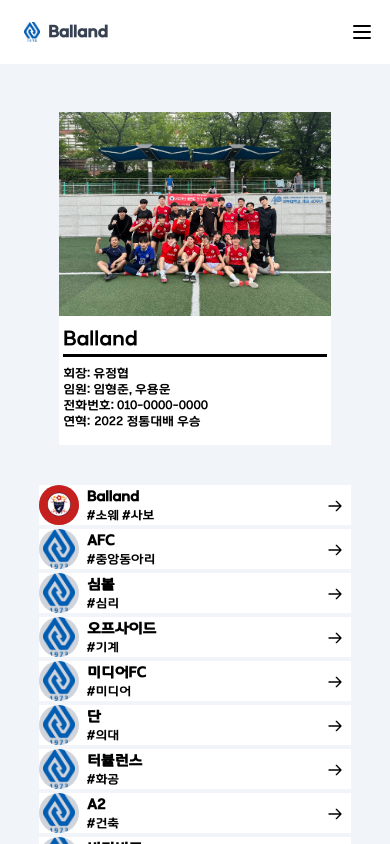
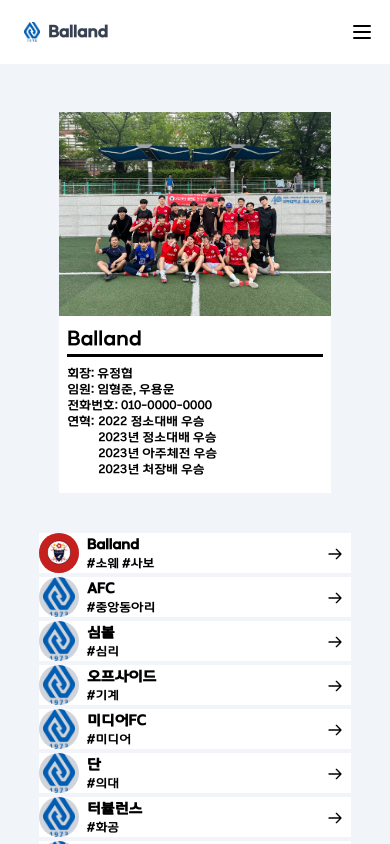
Before and after one commit to Ballandd/Balland_Web, a Next.js app in the folder balland/: page /club in a window 390 px wide. Shown: the top 844 px of the page. Built offline with nearby package versions, Linux system fonts and the light colour scheme; no server answers; a web font is replaced by a local one.

Commit message:
Design(동아리): 연혁 map으로 구현

```diff
--- a/balland/components/ClubCard.tsx
+++ b/balland/components/ClubCard.tsx
@@ -10,8 +10,6 @@ export interface CardProps {
     color: string
     handleClick: (value: number) => void
     elementIndex: number
-
-    link: string
 }
 
 const ClubCard = (props: CardProps) => {
@@ -21,7 +19,7 @@ const ClubCard = (props: CardProps) => {
             onClick={() => props.handleClick(props.elementIndex)}
         >
             {isStatus ? (
-                // 여기가 true가 온 480보다 큰 것
+                // 여기가 true, 화면이 480보다 큰 것
                 <div className="relative w-40 lg:w-44 xl:w-52 h-40 lg:h-44 xl:h-52 border-2 bg-white items-center">
                     <img
                         className="w-full h-1/2 object-cover z-0"
@@ -41,7 +39,7 @@ const ClubCard = (props: CardProps) => {
                     </div>
                 </div>
             ) : (
-                // 여기가 false가 온 480보다 작은 것
+                // 여기가 false, 화면이 480보다 작은 것
                 <div className="relative flex flex-row w-[80vw] h-10 bg-white">
                     <img
                         className="w-10 object-contain rounded-full mr-2 bg-gray-300"
--- a/balland/components/ClubInfo.tsx
+++ b/balland/components/ClubInfo.tsx
@@ -4,18 +4,17 @@ export interface CardProps {
     captain: string
     people: string
     phonenumber: string
-    history: any[]
+    history: string[]
 }
 
 const ClubInfo = (props:CardProps) => {
-  const historylist = props.history
     return (
       <div className="grid grid-cols-1 sm:grid-cols-2 w-10/12 mb-10 bg-white">
         <img
         className="w-full s:h-[350px] sm:h-[250px] lg:h-[350px] xl:h-[450px] object-cover"
         src={props.clubimage}
         />
-        <div className="flex flex-col pt-2 sm:pt-4 lg:pt-3 px-1 s:px-2 sm:px-4 lg:px-5">
+        <div className="flex flex-col pt-2 sm:pt-4 lg:pt-3 px-2 sm:px-4 md:px-3 lg:px-5">
           <div className="text-[20px] s:text-[30px] md:text-[40px] border-b-[3px] border-black mb-2 sm:mb-4">{props.clubname}</div>
           <div className="text-[10px] xs:text-xs s:text-sm sm:text-sm md:text-[14px] lg:text-lg xl:text-xl mb-4 sm:mb-1">
             <div>회장: {props.captain}</div>
@@ -24,7 +23,9 @@ const ClubInfo = (props:CardProps) => {
               <div className="flex flex-row">
                 <span className="mr-1">연혁: </span>
                 <div className="flex flex-col">
-                  <span>{props.history}</span>
+                  {props.history.map((item, index) => (
+                    <span key={index}>{item}</span>
+                  ))}
                 </div>
               </div>
             </div>
--- a/balland/pages/club/index.js
+++ b/balland/pages/club/index.js
@@ -3,6 +3,7 @@ import Head from "next/head"
 import ClubCard from "../../components/ClubCard.tsx"
 import ClubInfo from "../../components/ClubInfo.tsx"
 
+// 화면 사이즈 구하는 함수
 export default function Club() {
   const getWindowSize = () => {
     const [windowSize, setWindowSize] = useState(0);
@@ -35,7 +36,7 @@ export default function Club() {
   const [clubPeople, setclubPeople] = useState('임형준, 우용운');
   const [clubPhonenumber, setclubPhonenumber] = useState('010-0000-0000');
   // 연혁 부분도 배열로 설정해서 map으로 보여지게 해야함
-  const [clubHistory, setclubHistory] = useState('2022년 정소대배 우승');
+  const [clubHistory, setclubHistory] = useState(['2022년 정소대배 우승']);
   const [selectClub, setselectClub] = useState(0)
 
   // Club 선택했을 때
@@ -62,7 +63,7 @@ export default function Club() {
       captain: "유정협",
       people: "임형준, 우용운",
       phonenumber: "010-0000-0000",
-      history: "2022 정통대배 우승"
+      history: ["2022 정소대배 우승", "2023년 정소대배 우승", "2023년 아주체전 우승", "2023년 처장배 우승"]
     },{
       name: "AFC",
       imageBack: "../bigground.jpg",
@@ -73,7 +74,7 @@ export default function Club() {
       captain: "회장",
       people: "부회장, 안치욱",
       phonenumber: "010-0000-0000",
-      history: "2022년 AFC배 우승"
+      history: ["2022년 AFC배 우승", "2023년 AFC배 우승"]
     },{
       name: "심볼",
       imageBack: "../bigground.jpg",
@@ -84,7 +85,7 @@ export default function Club() {
       captain: "유정협",
       people: "임형준, 우용운",
       phonenumber: "010-0000-0000",
-      history: "2022 정통대배 우승"
+      history: ["2022 정통대배 우승"]
     },{
       name: "오프사이드",
       imageBack: "../bigground.jpg",
@@ -95,7 +96,7 @@ export default function Club() {
       captain: "유정협",
       people: "임형준, 우용운",
       phonenumber: "010-0000-0000",
-      history: "2022 정통대배 우승"
+      history: ["2022 정통대배 우승"]
     },{
       name: "미디어FC",
       imageBack: "../bigground.jpg",
@@ -106,7 +107,7 @@ export default function Club() {
       captain: "유정협",
       people: "임형준, 우용운",
       phonenumber: "010-0000-0000",
-      history: "2022 정통대배 우승"
+      history: ["2022 정통대배 우승"]
     },{
       name: "단",
       imageBack: "../bigground.jpg",
@@ -117,7 +118,7 @@ export default function Club() {
       captain: "유정협",
       people: "임형준, 우용운",
       phonenumber: "010-0000-0000",
-      history: "2022 정통대배 우승"
+      history: ["2022 정통대배 우승"]
     },{
       name: "터뷸런스",
       imageBack: "../bigground.jpg",
@@ -128,7 +129,7 @@ export default function Club() {
       captain: "유정협",
       people: "임형준, 우용운",
       phonenumber: "010-0000-0000",
-      history: "2022 정통대배 우승"
+      history: ["2022 정통대배 우승"]
     },{
       name: "A2",
       imageBack: "../bigground.jpg",
@@ -139,7 +140,7 @@ export default function Club() {
       captain: "유정협",
       people: "임형준, 우용운",
       phonenumber: "010-0000-0000",
-      history: "2022 정통대배 우승"
+      history: ["2022 정통대배 우승"]
     },{
       name: "비더비즈",
       imageBack: "../bigground.jpg",
@@ -150,7 +151,7 @@ export default function Club() {
       captain: "유정협",
       people: "임형준, 우용운",
       phonenumber: "010-0000-0000",
-      history: "2022 정통대배 우승"
+      history: ["2022 정통대배 우승"]
     },{
       name: "볼랜드A",
       imageBack: "../bigground.jpg",
@@ -161,7 +162,7 @@ export default function Club() {
       captain: "유정협",
       people: "임형준, 우용운",
       phonenumber: "010-0000-0000",
-      history: "2022 정통대배 우승"
+      history: ["2022 정통대배 우승"]
     }
   ]
   return (
```
